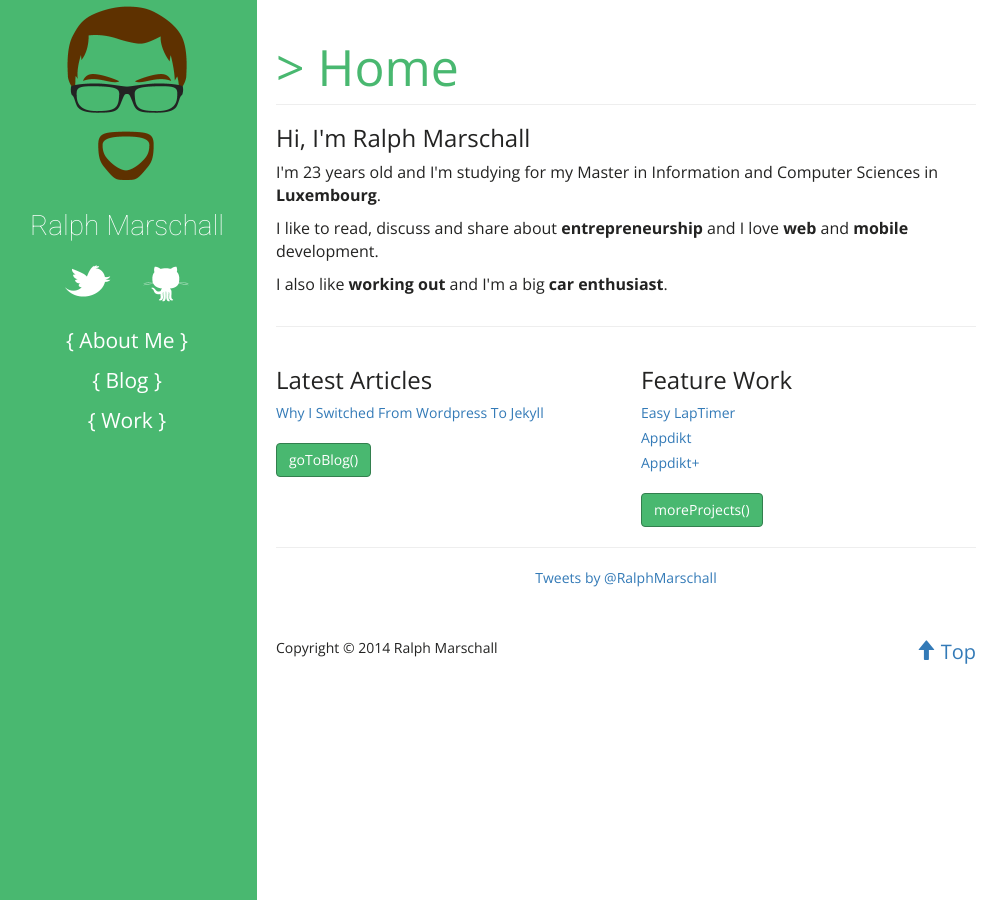
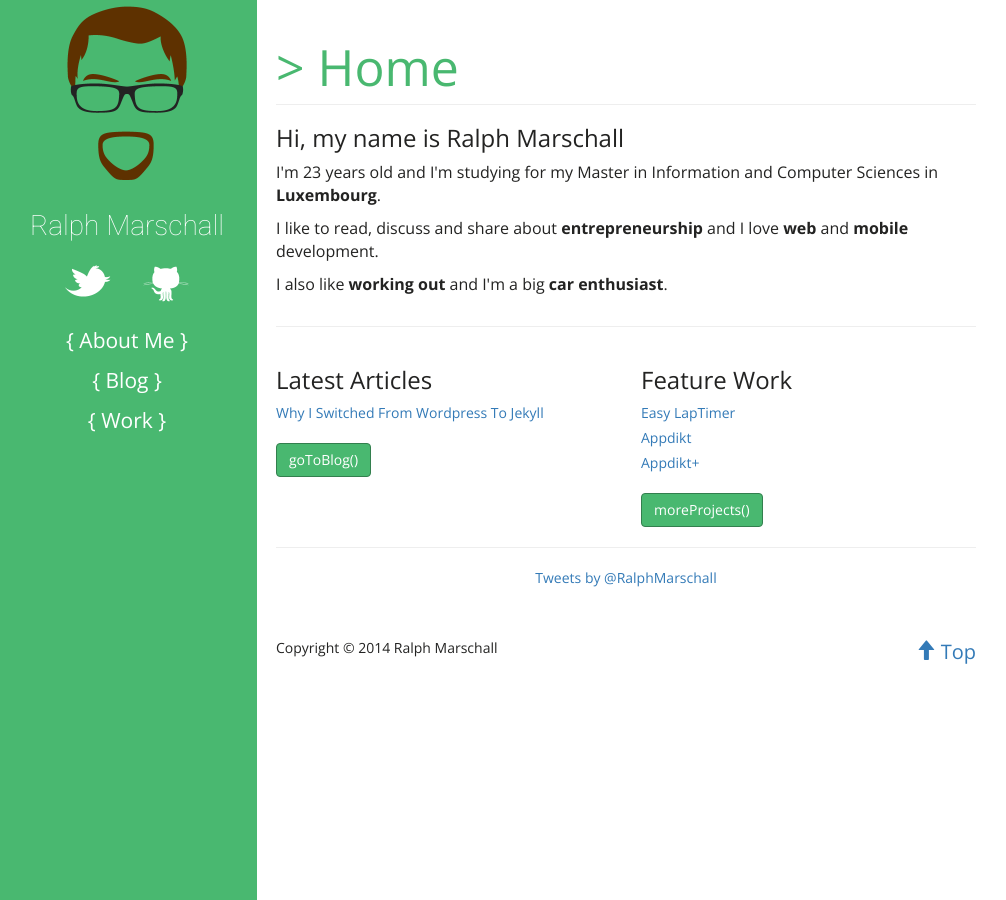
Before and after one commit to Ra1phM/Ra1phM.github.io, a Jekyll site: the page built from index.html, in a window 1280 px wide. Shown: the whole page, without its empty margins (3-1009 px from the left). Built offline with Jekyll 4.4.1, drawn with Linux system fonts in a browser that asks for light colours; nearby versions of some CDN libraries; comment, search, counter and statistics services are not loaded.

Commit message:
Small fix.

```diff
--- a/index.html
+++ b/index.html
@@ -6,7 +6,7 @@ title: Home
     var age = (new Date()).getFullYear()-1991;
 </script>
 <div id="about-me">
-    <h3>Hi, I'm Ralph Marschall</h3>
+    <h3>Hi, my name is Ralph Marschall</h3>
     <p>
         I'm <script type="text/javascript">document.write(age)</script> years old and I'm studying for my Master in Information and Computer Sciences in <strong>Luxembourg</strong>.
     </p>
```
